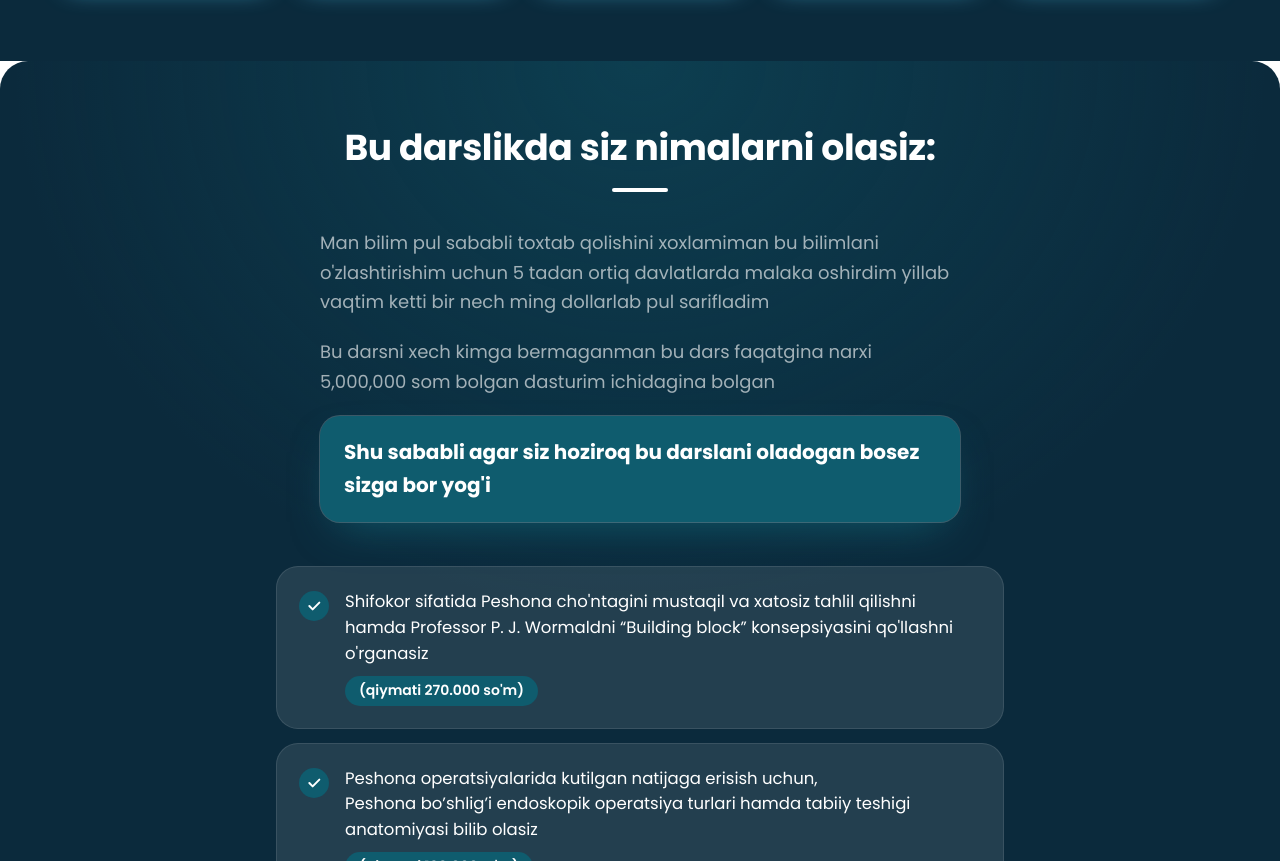
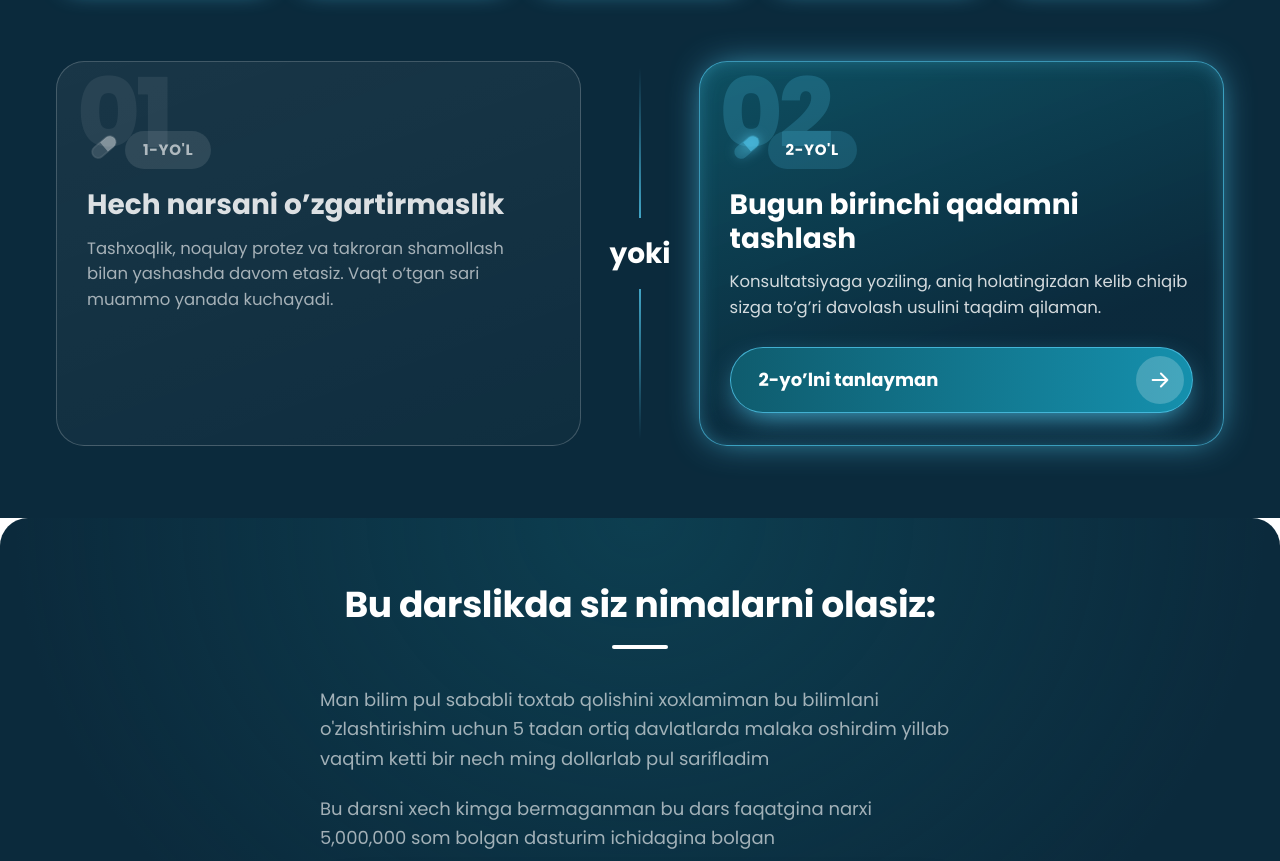
Before and after one commit to theyouseff/Tripwire---sayt, a plain HTML site: page index.html in a window 1280 px wide. Shown: the part 1257-2118 px from the top of the page. Drawn offline with Linux system fonts and the light colour scheme.

Commit message:
Natijalar blokidan keyin '1-yo'l / 2-yo'l' elementi qo'shildi
Co-Authored-By: Claude Sonnet 5.5 <noreply@anthropic.com>

```diff
--- a/index.html
+++ b/index.html
@@ -265,6 +265,79 @@
     .rcard:hover { transform: none; }
     .rcard-title { font-size: 16px; }
     .rcard-desc { font-size: 14.5px; }
+  }
+
+  /* ---------- Ikki yo'l ---------- */
+  .paths { background: var(--night); color: var(--white); padding: 0 0 72px; }
+  .paths .container { max-width: 1200px; }
+  .paths-grid { display: grid; grid-template-columns: 1fr auto 1fr; gap: 28px; align-items: center; }
+  .path {
+    --cyan: #4fc3e8;
+    position: relative; overflow: hidden;
+    border-radius: 28px; padding: 30px 30px 32px;
+    min-height: 100%;
+  }
+  .path-no {
+    position: absolute; top: 4px; left: 20px;
+    font-size: 96px; font-weight: 800; line-height: 1; letter-spacing: -.04em;
+    pointer-events: none; user-select: none;
+  }
+  .path-badge {
+    position: relative; display: inline-flex; align-items: center; gap: 4px;
+    margin-top: 38px; margin-bottom: 18px;
+    font-weight: 700; font-size: 15px; letter-spacing: .04em;
+  }
+  .path-badge > span:last-child { padding: 7px 18px; border-radius: 999px; }
+  .path h3 { position: relative; font-size: clamp(22px, 2.4vw, 28px); font-weight: 700; line-height: 1.2; margin-bottom: 14px; }
+  .path p { position: relative; font-size: 16.5px; line-height: 1.55; max-width: 460px; }
+
+  .path-1 {
+    background: linear-gradient(160deg, rgba(255,255,255,.06), rgba(255,255,255,.02));
+    border: 1.5px solid var(--white-20);
+    color: var(--white-60);
+  }
+  .path-1 .path-no { color: rgba(255,255,255,.07); }
+  .path-1 .path-ico { color: rgba(255,255,255,.55); }
+  .path-1 .path-badge > span:last-child { background: var(--white-10); color: var(--white-60); }
+  .path-1 h3 { color: var(--white); opacity: .85; }
+
+  .path-2 {
+    background: linear-gradient(160deg, rgba(15,92,110,.75), rgba(11,42,60,.9) 70%);
+    border: 1.5px solid rgba(79,195,232,.7);
+    color: var(--white);
+    box-shadow: 0 0 36px -10px var(--cyan), inset 0 0 28px -14px var(--cyan);
+  }
+  .path-2 .path-no { color: rgba(79,195,232,.22); }
+  .path-2 .path-ico { color: var(--cyan); filter: drop-shadow(0 0 6px var(--cyan)); }
+  .path-2 .path-badge > span:last-child { background: rgba(79,195,232,.18); color: var(--white); }
+  .path-2 p { color: rgba(255,255,255,.82); }
+  .path-btn {
+    position: relative; display: flex; align-items: center; justify-content: space-between; gap: 12px;
+    margin-top: 26px; padding: 8px 8px 8px 28px;
+    border-radius: 999px; text-decoration: none; color: var(--white);
+    font-weight: 700; font-size: 18px;
+    background: linear-gradient(90deg, var(--teal), #1590ad);
+    border: 1px solid rgba(79,195,232,.8);
+    box-shadow: 0 10px 30px -10px var(--cyan);
+    transition: transform .2s, box-shadow .25s;
+  }
+  .path-btn b { width: 48px; height: 48px; border-radius: 50%; display: grid; place-items: center; background: rgba(255,255,255,.2); transition: transform .25s; }
+  .path-btn:hover { transform: translateY(-2px); box-shadow: 0 14px 36px -8px var(--cyan); }
+  .path-btn:hover b { transform: translateX(4px); }
+
+  .paths-or { display: flex; flex-direction: column; align-items: center; gap: 14px; align-self: stretch; justify-content: center; }
+  .paths-or span { font-size: 28px; font-weight: 700; color: var(--white); }
+  .paths-or i { flex: 1; width: 2px; max-height: 150px; background: linear-gradient(180deg, transparent, var(--cyan, #4fc3e8)); opacity: .8; }
+  .paths-or i:last-child { background: linear-gradient(0deg, transparent, #4fc3e8); }
+  @media (max-width: 860px) {
+    .paths-grid { grid-template-columns: 1fr; gap: 18px; }
+    .paths-or { flex-direction: row; }
+    .paths-or i { width: auto; height: 2px; max-height: none; flex: 1; background: linear-gradient(90deg, transparent, #4fc3e8); }
+    .paths-or i:last-child { background: linear-gradient(270deg, transparent, #4fc3e8); }
+    .paths-or span { font-size: 22px; }
+    .path { padding: 24px 22px 26px; }
+    .path-no { font-size: 80px; }
+    .path-btn { font-size: 16.5px; padding-left: 22px; }
   }
 
   /* ---------- 3. KRUJOKLAR ---------- */
@@ -620,6 +693,29 @@
   </div>
 </section>
 
+<section class="paths">
+  <div class="container">
+    <div class="paths-grid">
+      <article class="path path-1 reveal">
+        <span class="path-no" aria-hidden="true">01</span>
+        <div class="path-badge"><span class="path-ico"><svg width="34" height="34" viewBox="0 0 40 40" fill="none" aria-hidden="true"><g transform="rotate(-40 20 20)"><rect x="4" y="13" width="32" height="14" rx="7" fill="currentColor" opacity=".25" stroke="currentColor" stroke-width="2"/><path d="M20 13h9a7 7 0 0 1 0 14h-9z" fill="currentColor" opacity=".6"/></g></svg></span><span>1-YO'L</span></div>
+        <h3>Hech narsani o’zgartirmaslik</h3>
+        <p>Tashxoqlik, noqulay protez va takroran shamollash bilan yashashda davom etasiz. Vaqt o’tgan sari muammo yanada kuchayadi.</p>
+      </article>
+
+      <div class="paths-or reveal"><i></i><span>yoki</span><i></i></div>
+
+      <article class="path path-2 reveal">
+        <span class="path-no" aria-hidden="true">02</span>
+        <div class="path-badge"><span class="path-ico"><svg width="34" height="34" viewBox="0 0 40 40" fill="none" aria-hidden="true"><g transform="rotate(-40 20 20)"><rect x="4" y="13" width="32" height="14" rx="7" fill="currentColor" opacity=".25" stroke="currentColor" stroke-width="2"/><path d="M20 13h9a7 7 0 0 1 0 14h-9z" fill="currentColor" opacity=".6"/></g></svg></span><span>2-YO'L</span></div>
+        <h3>Bugun birinchi qadamni tashlash</h3>
+        <p>Konsultatsiyaga yoziling, aniq holatingizdan kelib chiqib sizga to’g’ri davolash usulini taqdim qilaman.</p>
+        <a class="path-btn" href="#dars"><span>2-yo’lni tanlayman</span><b><svg width="22" height="22" viewBox="0 0 24 24" fill="none" stroke="currentColor" stroke-width="2.2" stroke-linecap="round" stroke-linejoin="round"><path d="M4 12h16M13 5l7 7-7 7"/></svg></b></a>
+      </article>
+    </div>
+  </div>
+</section>
+
 <!-- ============ 4. VALUE STACK ============ -->
 <section class="stack" id="stack">
   <div class="container">
```
